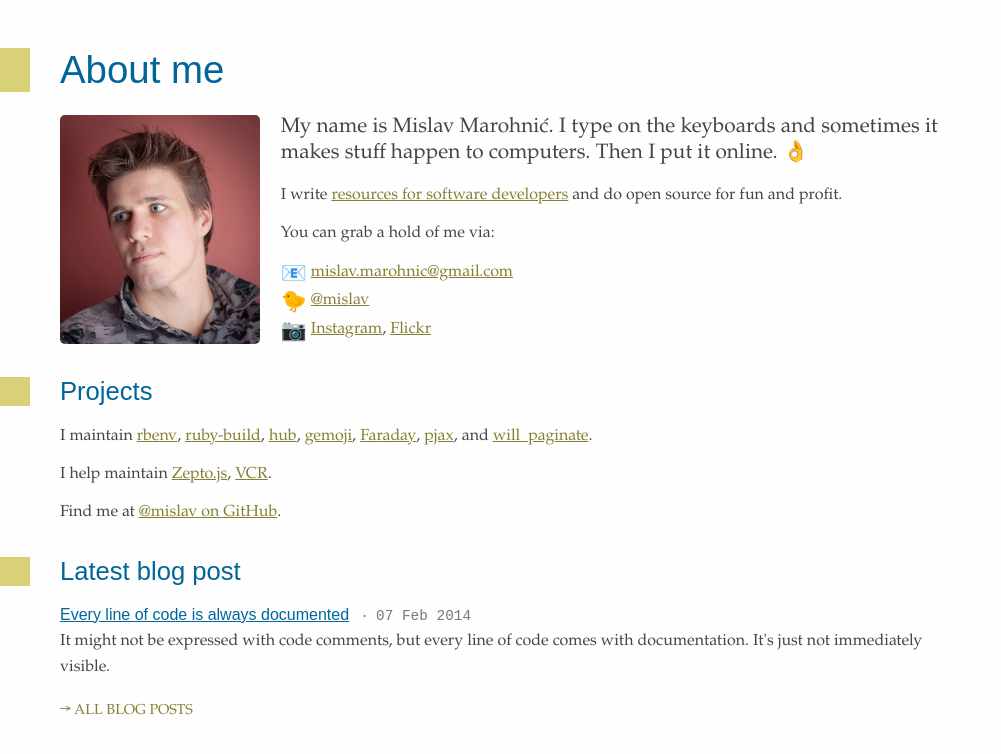
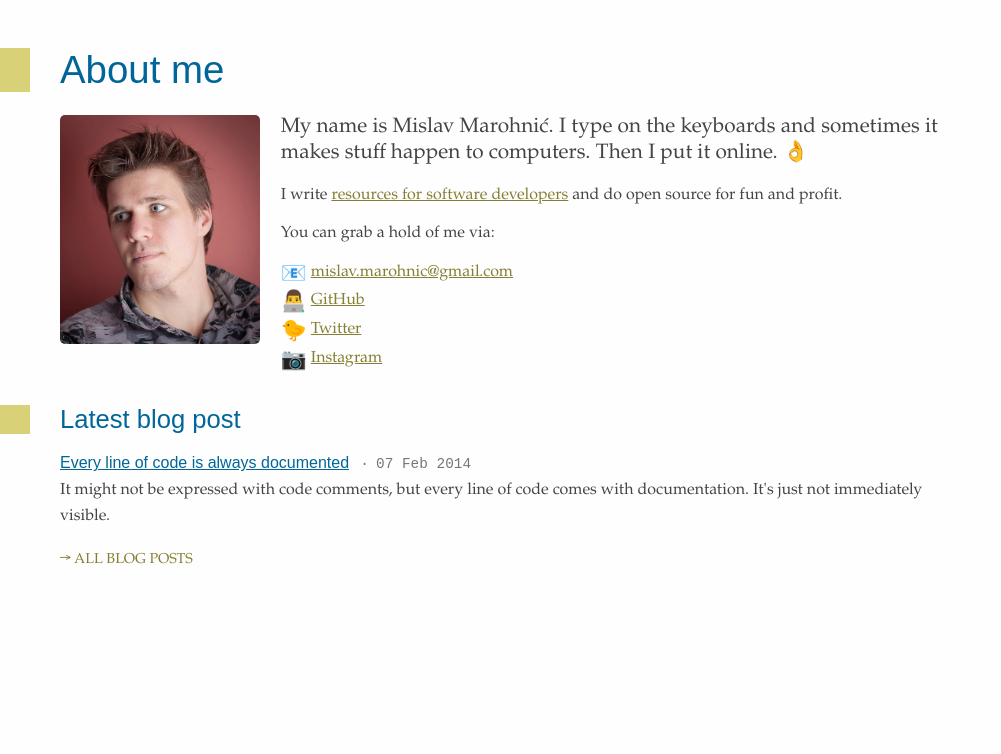
Before and after one commit to mislav/blog, a Jekyll site: the page built from index.html, in a window 1280 px wide. Shown: the top 754 px of the page, without its empty margins (0-1001 px from the left). Built offline with Jekyll 4.4.1, drawn with Linux system fonts in a browser that asks for light colours.

Commit message:
Remove outdated information from the home page

```diff
--- a/index.html
+++ b/index.html
@@ -29,39 +29,19 @@ layout: default
       <a class="email" href="mailto:mislav.marohnic@gmail.com">mislav.marohnic@gmail.com</a>
     </li>
     <li>
+      <span class="emoji">👨‍💻</span>
+      <a rel="me" href="https://github.com/mislav" title="Mislav on GitHub">GitHub</a>
+    </li>
+    <li>
       <span class="emoji">🐤</span>
-      <a rel="me" href="http://twitter.com/mislav">@mislav</a>
+      <a rel="me" href="https://twitter.com/mislav" title="Mislav on Twitter">Twitter</a>
     </li>
     <li>
       <span class="emoji">📷</span>
-      <a rel="me" href="http://instagram.com/mislav" title="Mislav's Instagram photo stream">Instagram</a>,
-      <a rel="me" href="http://www.flickr.com/photos/mislav-marohnic/" title="Mislav's photos on Flickr">Flickr</a>
+      <a rel="me" href="https://instagram.com/mislav" title="Mislav on Instagram">Instagram</a>
     </li>
   </ul>
 </div>
-
-<h2>Projects</h2>
-
-<p>
-  I maintain
-  <a href="https://github.com/sstephenson/rbenv#readme">rbenv</a>,
-  <a href="https://github.com/sstephenson/ruby-build#readme">ruby-build</a>,
-  <a href="https://github.com/github/hub#readme">hub</a>,
-  <a href="https://github.com/github/gemoji#readme">gemoji</a>,
-  <a href="https://github.com/lostisland/faraday#readme">Faraday</a>,
-  <a href="https://github.com/defunkt/jquery-pjax#readme">pjax</a>, and
-  <a href="https://github.com/mislav/will_paginate#readme">will_paginate</a>.
-</p>
-
-<p>
-  I help maintain
-  <a href="https://github.com/madrobby/zepto#readme">Zepto.js</a>,
-  <a href="https://github.com/vcr/vcr#readme">VCR</a>.
-</p>
-
-<p>
-  Find me at <a href="https://github.com/mislav">@mislav on GitHub</a>.
-</p>
 
 <h2>Latest blog post</h2>
 
```
